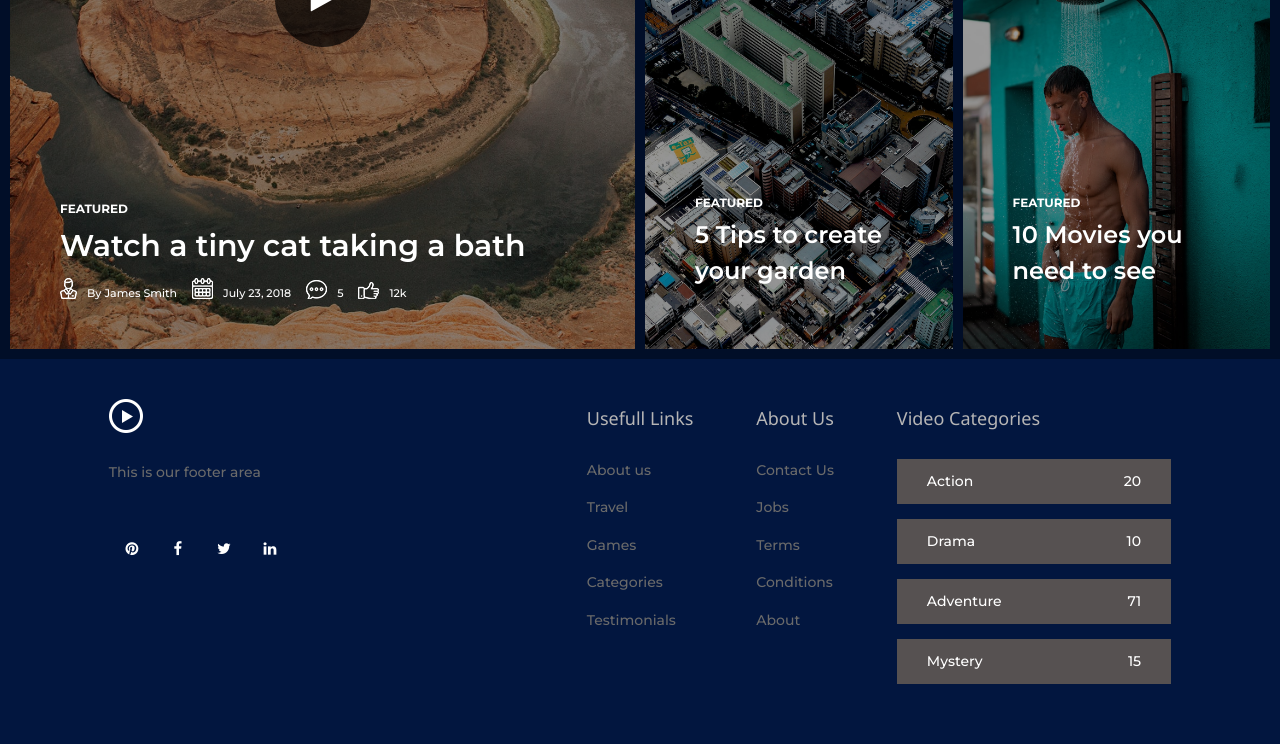
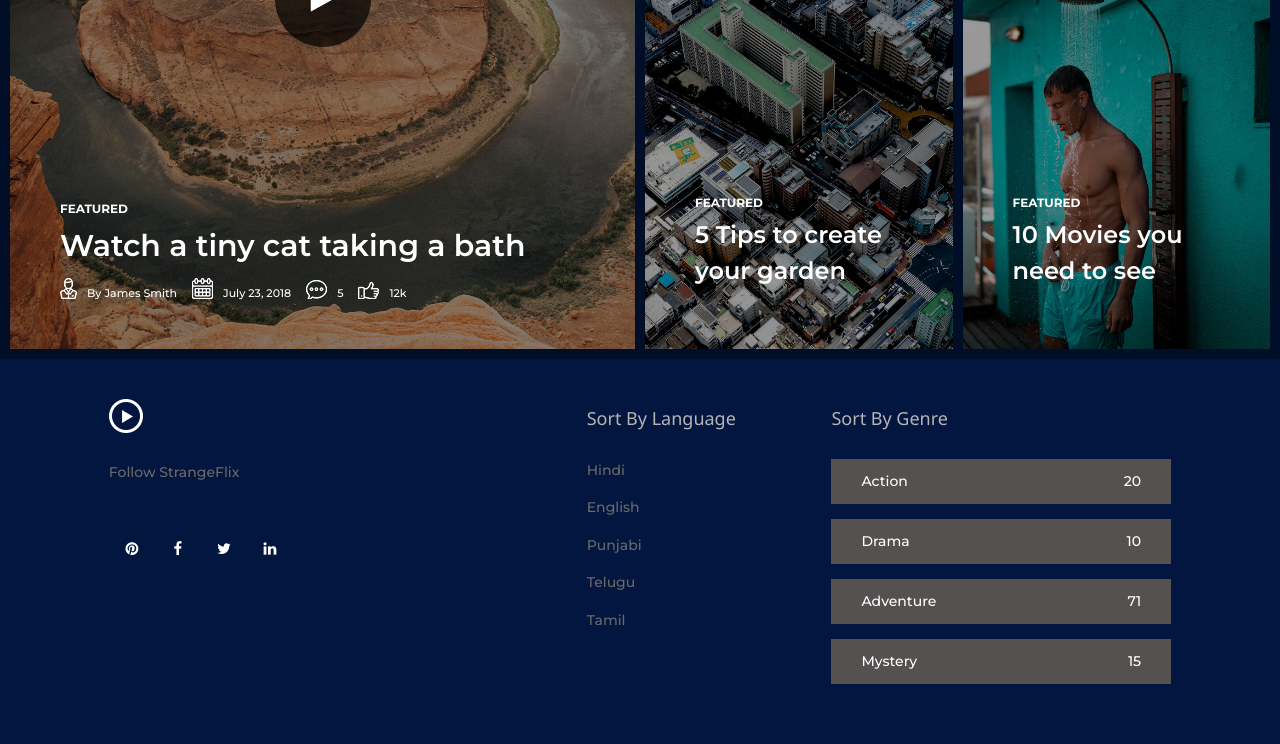
Before and after one commit to Shradhey1008/StrangeFlix, a Django app: page / in a window 1280 px wide. Shown: the part 541-1285 px from the top of the page. Run offline with Django 3.2, Linux system fonts and the light colour scheme; some libraries are stand-ins or nearby versions; some web fonts are replaced.

Commit message:
footerContent

```diff
--- a/static/css/style.css
+++ b/static/css/style.css
@@ -948,7 +948,7 @@ input:focus {
         font-size: 14px;
         color: #6a6a6a; }
         .footer-area .footer-nav ul li a:hover, .footer-area .footer-nav ul li a:focus {
-          color:  #010e28; }
+          color: red; }
   .footer-area .video-catagory {
     position: relative;
     z-index: 1;
@@ -1086,7 +1086,7 @@ input:focus {
       .comment_area .comment-content .comment-meta .post-author:hover,
       .comment_area .comment-content .comment-meta .post-date:hover,
       .comment_area .comment-content .comment-meta .reply:hover {
-        color:  #010e28; }
+        color:  red; }
     .comment_area .comment-content .comment-meta .reply {
       margin-right: 0; }
       .comment_area .comment-content .comment-meta .reply::after {
--- a/templates/base.html
+++ b/templates/base.html
@@ -54,7 +54,7 @@
           <div class="col-12 col-sm-4">
             <!-- Logo Area -->
             <div class="logo-area">
-              <a href="../">
+              <a href="/index/">
                 <h2 style="color:aliceblue;">StrangeFlix</h2>
               </a>
               <a href=""></a>
@@ -63,7 +63,7 @@
           <div class="col-12 col-sm-8">
             <!-- Top Add Area -->
             <div class="top-add-area text-right">
-              <a href="#"><img src="img/bg-img/add.png" alt=""></a>
+              <a href="#"><img src="{% static 'img/bg-img/add.png' %}" alt=""></a>
             </div>
           </div>
         </div>
@@ -184,21 +184,7 @@
       </div>
     </div>
   </header>
-  <!-- ##### Header Area End ##### -->
 
-
-  <!-- <div>
-      <strong>Menu:</strong>
-      <ul>
-        {% if user.is_authenticated %}
-        <li><a href="{% url 'account_email' %}">Change E-mail</a></li>
-        <li><a href="{% url 'account_logout' %}">Sign Out</a></li>
-        {% else %}
-        <li><a href="{% url 'account_login' %}">Sign In</a></li>
-        <li><a href="{% url 'account_signup' %}">Sign Up</a></li>
-        {% endif %}
-      </ul>
-    </div> -->
   {% block content %}
   {% endblock %}
   {% endblock %}
@@ -213,8 +199,8 @@
         <div class="col-12 col-lg-4">
           <div class="footer-content">
             <!-- Logo -->
-            <a href="index.html" class="foo-logo"><img src="img/core-img/logo.png" alt=""></a>
-            <p>This is our footer area</p>
+            <a href="/index/" class="foo-logo"><img src="{% static 'img/core-img/logo.png' %}" alt=""></a>
+            <p>Follow StrangeFlix</p>
             <div class="footer-social-info d-flex">
               <a href="#"><i class="fa fa-pinterest"></i></a>
               <a href="#"><i class="fa fa-facebook"></i></a>
@@ -227,7 +213,7 @@
         <div class="col-12 col-lg-7 col-xl-6">
           <div class="footer-content d-flex flex-wrap">
             <!-- Footer Nav -->
-            <div class="footer-nav">
+            <!-- <div class="footer-nav">
               <h5 class="widget-title">Usefull Links</h5>
               <nav>
                 <ul>
@@ -238,25 +224,45 @@
                   <li><a href="#">Testimonials</a></li>
                 </ul>
               </nav>
-            </div>
+            </div> -->
 
             <!-- Footer Nav -->
             <div class="footer-nav">
-              <h5 class="widget-title">About Us</h5>
+              <h5 class="widget-title">Sort by Language</h5>
               <nav>
                 <ul>
+                  <li><a href="#"><span>Hindi</span> </a></li>
+                  <li><a href="#"><span>English</span></a></li>
+                  <li><a href="#"><span>Punjabi</span> </a></li>
+                  <li><a href="#"><span>Telugu</span> </a></li>
+                  <li><a href="#"><span>Tamil</span></a></li>
+                </ul>
+                <!-- <ul>
                   <li><a href="#">Contact Us</a></li>
                   <li><a href="#">Jobs</a></li>
                   <li><a href="#">Terms</a></li>
                   <li><a href="#">Conditions</a></li>
                   <li><a href="#">About</a></li>
-                </ul>
+                </ul> -->
               </nav>
             </div>
 
+
+
+            <!-- <div class="video-catagory">
+              <h5 class="widget-title"></h5>
+              <ul>
+                <li><a href="#"><span>Hindi</span> <span>20</span></a></li>
+                <li><a href="#"><span>English</span> <span>10</span></a></li>
+                <li><a href="#"><span>Punjabi</span> <span>71</span></a></li>
+                <li><a href="#"><span>Telugu</span> <span>15</span></a></li>
+                <li><a href="#"><span>Tamil</span> <span>15</span></a></li>
+              </ul>
+            </div>
+            <hr><br> -->
             <!-- Video Catagory -->
             <div class="video-catagory">
-              <h5 class="widget-title">Video Categories</h5>
+              <h5 class="widget-title">Sort by Genre</h5>
               <ul>
                 <li><a href="#"><span>Action</span> <span>20</span></a></li>
                 <li><a href="#"><span>Drama</span> <span>10</span></a></li>
```
Also changed, not shown: StrangeFlix/settings.py (+5 -2 lines).
